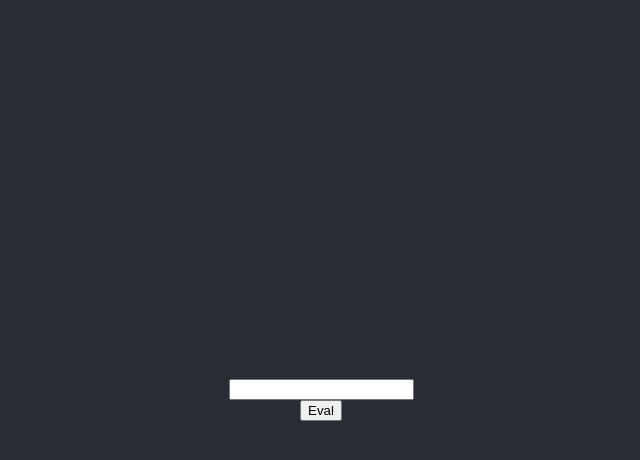
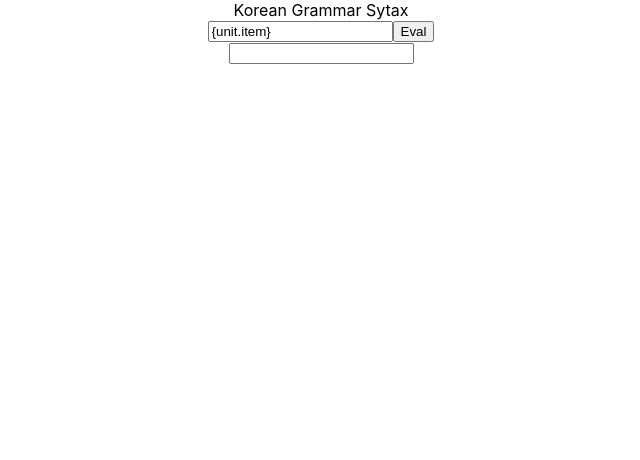
Before and after one commit to mgarrett591/KGS_react, a React (Create React App) app: page / in a window 1280 px wide. Shown: the top 460 px of the page, without its empty margins (319-959 px from the left). Built offline with nearby package versions, Linux system fonts and the light colour scheme.

Commit message:
Add basic gui

```diff
--- a/src/App.css
+++ /dev/null
@@ -1,38 +0,0 @@
-.App {
-  text-align: center;
-}
-
-.App-logo {
-  height: 40vmin;
-  pointer-events: none;
-}
-
-@media (prefers-reduced-motion: no-preference) {
-  .App-logo {
-    animation: App-logo-spin infinite 20s linear;
-  }
-}
-
-.App-header {
-  background-color: #282c34;
-  min-height: 100vh;
-  display: flex;
-  flex-direction: column;
-  align-items: center;
-  justify-content: center;
-  font-size: calc(10px + 2vmin);
-  color: white;
-}
-
-.App-link {
-  color: #61dafb;
-}
-
-@keyframes App-logo-spin {
-  from {
-    transform: rotate(0deg);
-  }
-  to {
-    transform: rotate(360deg);
-  }
-}
--- a/src/App.tsx
+++ /dev/null
@@ -1,24 +0,0 @@
-import React from 'react';
-import './App.css';
-import { KGSi } from './KGSi';
-
-export function App() {
-    return (
-    <div className="App">
-        <header className="App-header">
-        <input id="input"></input>
-        <button onClick={Eval}>Eval</button>
-        </header>
-    </div>
-  );
-}
-
-export function Eval() {
-    let WordMap: Map<string, string> = new Map<string, string>();
-    WordMap.set("bash","Dog");
-    alert(KGSi.Interpolator("{bash} {unit.item}",WordMap))
-    //alert(<HTMLInputElement>document.getElementById("input")?.innerText);
-    //let inputValue = (document.getElementById("input")).value;
-}
-
-export default App;
--- a/src/KGSi.ts
+++ b/src/KGSi.ts
@@ -36,6 +36,11 @@ export class KGSi{
             Source = Source.replace(Find, Replace);
         }
         return Source;
+    }
+
+    public static LeteralInterpolator(Templet:string){
+        let GrammarVars: Map<string, string> = new Map<string, string>();
+        return this.Interpolator(Templet, GrammarVars)
     }
 
     public static Interpolator(Templet:string, GrammarVars: Map<string, string>) {
--- a/src/core.ts
+++ b/src/core.ts
@@ -1,46 +1,43 @@
 import { Han_lib, LetterPosition } from "./han_lib";
 import { Num_lib } from "./num_lib";
 import { IrregularLists } from "./irregularLists";
-
-
-const BinParticles = [];
 
 export class GrammerLogic{
 
     public static GetVerbType(Verb: string, IrregularCase: boolean){
 
-        let Final: string = Han_lib.GetLetterFromFinalSyllable(LetterPosition.Final, Han_lib.Stem(Verb));
+        //let Final: string = Han_lib.GetLetterFromFinalSyllable(LetterPosition.Final, Han_lib.Stem(Verb));
         let Medial: string = Han_lib.GetLetterFromFinalSyllable(LetterPosition.Medial, Han_lib.Stem(Verb));
-        let Initial: string = Han_lib.GetLetterFromFinalSyllable(LetterPosition.Initial, Han_lib.Stem(Verb));
+        //let Initial: string = Han_lib.GetLetterFromFinalSyllable(LetterPosition.Initial, Han_lib.Stem(Verb));
         //ㄹ Irregular
-        if(false){
-            return 'ㄹ Irregular';
-        }
+        //if(false){
+        //    return 'ㄹ Irregular';
+        //}
 
         //ㄷ Irregular
-        if(false){
-            return 'ㄷ Irregular';
-        }
+        //if(false){
+        //    return 'ㄷ Irregular';
+        //}
 
         //ㅅ Irregular
-        if(false){
-            return 'ㅅ Irregular';
-        }
+        //if(false){
+        //    return 'ㅅ Irregular';
+        //}
 
         //ㅂ Irregular
-        if(false){
-            return 'ㅂ Irregular';
-        }
+        //if(false){
+        //    return 'ㅂ Irregular';
+        //}
 
         //ㅎ Irregular
-        if(false){
-            return 'ㅎ Irregular';
-        }
+        //if(false){
+        //    return 'ㅎ Irregular';
+        //}
 
         //르 Irregular
-        if(false){
-            return '르 Irregular';
-        }
+        //if(false){
+        //    return '르 Irregular';
+        //}
 
         //하다 Regular
         if(Verb.length >= 2 && Verb.substring(Verb.length - 2) === '하다'){
@@ -92,8 +89,6 @@ export class GrammerLogic{
                 return "ㅅ Irregular";
             case 'ㅂ Irregular':
                 return "ㅂ Irregular";
-            case 'ㄹ Irregular':
-                return "ㄹ Irregular";
             case '르 Irregular':
                 return "르 Irregular";
         }
@@ -179,6 +174,23 @@ export class GrammerLogic{
                 return GrammerLogic.FCS(value, false, key);
             case "eu":
                 return GrammerLogic.Eu(value, key);
+            case "yo":
+                return "{" + key + "}";
+            case "ni":
+                return "{" + key + "}";
+            case "ni?":
+                return "{" + key + "}";
+            case "ing":
+                return "{" + key + "}";
+            case "want":
+                return "{" + key + "}";
+            case "neg":
+                return "{" + key + "}";
+            case "pt":
+                return "{" + key + "}";
+            case "ft":
+                return "{" + key + "}";
+
         }
         return "{" + key + "}";
     }
@@ -224,8 +236,6 @@ export class GrammerLogic{
                 return "ㅅ Irregular";
             case 'ㅂ Irregular':
                 return "ㅂ Irregular";
-            case 'ㄹ Irregular':
-                return "ㄹ Irregular";
             case '르 Irregular':
                 return "르 Irregular";
         }
--- a/src/index.css
+++ b/src/index.css
@@ -5,6 +5,7 @@ body {
     sans-serif;
   -webkit-font-smoothing: antialiased;
   -moz-osx-font-smoothing: grayscale;
+  text-align: center;
 }
 
 code {
--- a/src/index.tsx
+++ b/src/index.tsx
@@ -1,17 +1,36 @@
-import React from 'react';
+import React, { useState } from 'react';
 import ReactDOM from 'react-dom';
 import './index.css';
-import App from './App';
-import reportWebVitals from './reportWebVitals';
+import { KGSi } from './KGSi';
+
+interface Props {}
+
+interface State {
+    templet?: string;
+    output?: string;
+}
+
+function Example() {
+    // Declare a new state variable, which we'll call "count"  const [count, setCount] = useState(0);
+    const [templet, setTeplet] = useState("{unit.item}");
+    const [output, setOutput] = useState("");
+
+    return (
+      <div>
+        <header>Korean Grammar Sytax</header>
+
+        <input value = {templet} onChange={(e) => setTeplet(e.target.value)}></input>
+        <button onClick={() => setOutput(KGSi.LeteralInterpolator(templet))}>
+          Eval
+        </button><br/>
+        <input value = {output}></input><br/>
+      </div>
+    );
+  }
 
 ReactDOM.render(
-  <React.StrictMode>
-    <App />
-  </React.StrictMode>,
+    <React.StrictMode>
+        <Example />
+    </React.StrictMode>,
   document.getElementById('root')
 );
-
-// If you want to start measuring performance in your app, pass a function
-// to log results (for example: reportWebVitals(console.log))
-// or send to an analytics endpoint. Learn more: https://bit.ly/CRA-vitals
-reportWebVitals();
```
